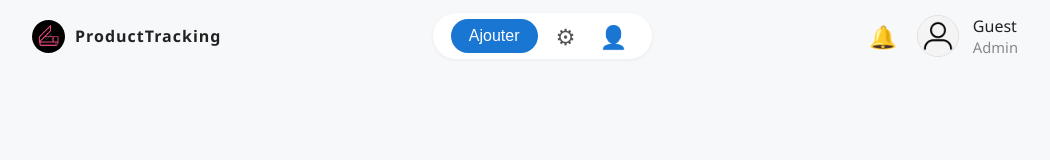
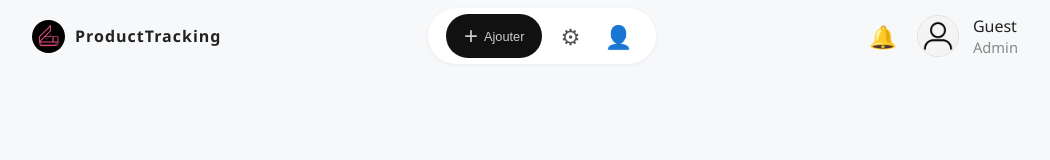
Before and after one commit to Lakouam/ProductTracking, an Electron app: page src/code/html/page.html in a window 1050 px wide. Drawn offline with Linux system fonts and the light colour scheme.

Commit message:
beta files Updates: Modify the Add button

```diff
--- a/src/code/css/design.css
+++ b/src/code/css/design.css
@@ -46,18 +46,31 @@ body {
 }
 
 .add-btn {
-    background: #1976d2;
-    color: #fff;
+    background: #111;
+    color: #cccccc;
     border: none;
     border-radius: 48px;
     padding: 8px 18px;
     font-size: 1em;
-    font-weight: 500;
+    font-weight: 400;
     cursor: pointer;
     transition: background 0.2s;
+    display: flex;
+    align-items: center;
+    gap: 6px;
 }
 .add-btn:hover {
-    background: #1565c0;
+    background: #333;
+}
+
+.add-btn-icon {
+    font-size: 1.5em;
+    display: flex;
+    align-items: center;
+}
+
+.add-btn-text {
+    font-size: 0.8em;   /* Text is smaller than icon */
 }
 
 .header-icon {
--- a/src/code/html/page.html
+++ b/src/code/html/page.html
@@ -21,7 +21,10 @@
             </div>
             <!-- Middle: White background with Add, Settings, Employees -->
             <div class="header-middle">
-                <button class="add-btn">Ajouter</button>
+                <button class="add-btn">
+                    <span class="add-btn-icon">&#43;</span>
+                    <span class="add-btn-text">Ajouter</span>
+                </button>
                 <span class="header-icon" title="Paramètres">&#9881;</span>
                 <span class="header-icon" title="Employés">&#128100;</span>
             </div>
```
